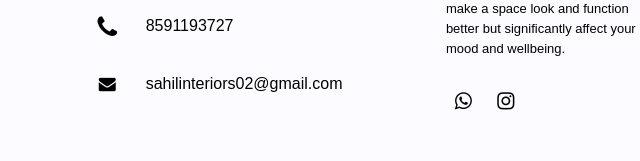
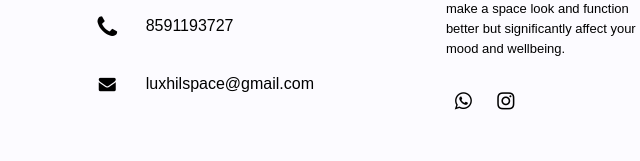
Before and after one commit to KKrishna11/LuxuryInterior, a plain HTML site: page index.html in a window 1280 px wide. Shown: the part 5426-5587 px from the top of the page, 466-1106 px from the left. Drawn offline with nearby package versions, Linux system fonts and the light colour scheme; a script that the page names is missing.

Commit message:
changes in email

```diff
--- a/index.html
+++ b/index.html
@@ -547,7 +547,7 @@
             <i class="fa fa-envelope"></i>
             <p>
               <a href="mailto:sahilinteriors02@gmail.com"
-                >sahilinteriors02@gmail.com</a
+                >luxhilspace@gmail.com</a
               >
             </p>
           </div>
```
